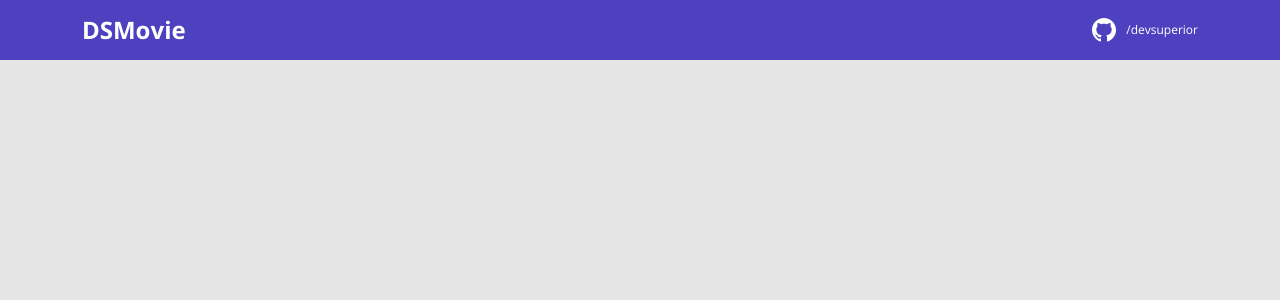
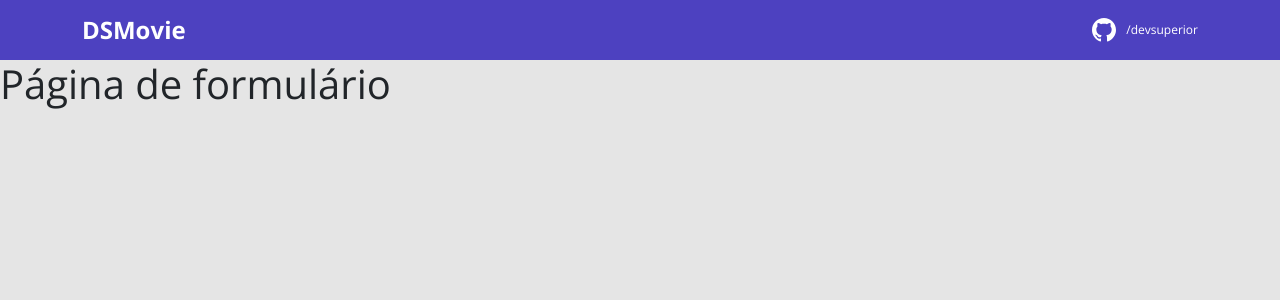
Before and after one commit to NatanMelo7/dsMovie, a React (Create React App) app in the folder frontend/: page /form/1 in a window 1280 px wide. Shown: the top 300 px of the page. Built offline with nearby package versions, Linux system fonts and the light colour scheme.

Commit message:
Add Routes

```diff
--- a/frontend/package.json
+++ b/frontend/package.json
@@ -10,9 +10,11 @@
     "@types/node": "^16.7.13",
     "@types/react": "^17.0.20",
     "@types/react-dom": "^17.0.9",
+    "@types/react-router-dom": "5.3.2",
     "bootstrap": "5.1.3",
     "react": "^17.0.2",
     "react-dom": "^17.0.2",
+    "react-router-dom": "6.2.1",
     "react-scripts": "5.0.0",
     "typescript": "^4.4.2",
     "web-vitals": "^2.1.0"
--- a/frontend/src/App.tsx
+++ b/frontend/src/App.tsx
@@ -1,9 +1,24 @@
+import {
+  BrowserRouter,
+  Routes,
+  Route
+} from "react-router-dom";
+import Listing from 'pages/Listing';
+import Form from 'pages/Form';
 import Navbar from "components/Navbar";
 
 function App() {
   return (
-     <Navbar />
-    );
+    <BrowserRouter>
+      <Navbar />
+      <Routes>
+        <Route path="/" element={<Listing />} />
+        <Route path="/form">
+          <Route path=":movieId" element={<Form />} />
+        </Route>
+      </Routes>
+    </BrowserRouter>
+  );
 }
 
 export default App;
--- /dev/null
+++ b/frontend/src/pages/Form/index.tsx
@@ -0,0 +1,8 @@
+function Form() {
+
+    return (
+        <h1>Página de formulário</h1>
+    );
+}
+
+export default Form;
--- /dev/null
+++ b/frontend/src/pages/Listing/index.tsx
@@ -0,0 +1,8 @@
+function Listing() {
+
+    return (
+        <h1>Página de listagem</h1>
+    );
+}
+
+export default Listing;
```
Also changed, not shown: 1 other file (tests, documents, lock files or other folders).
